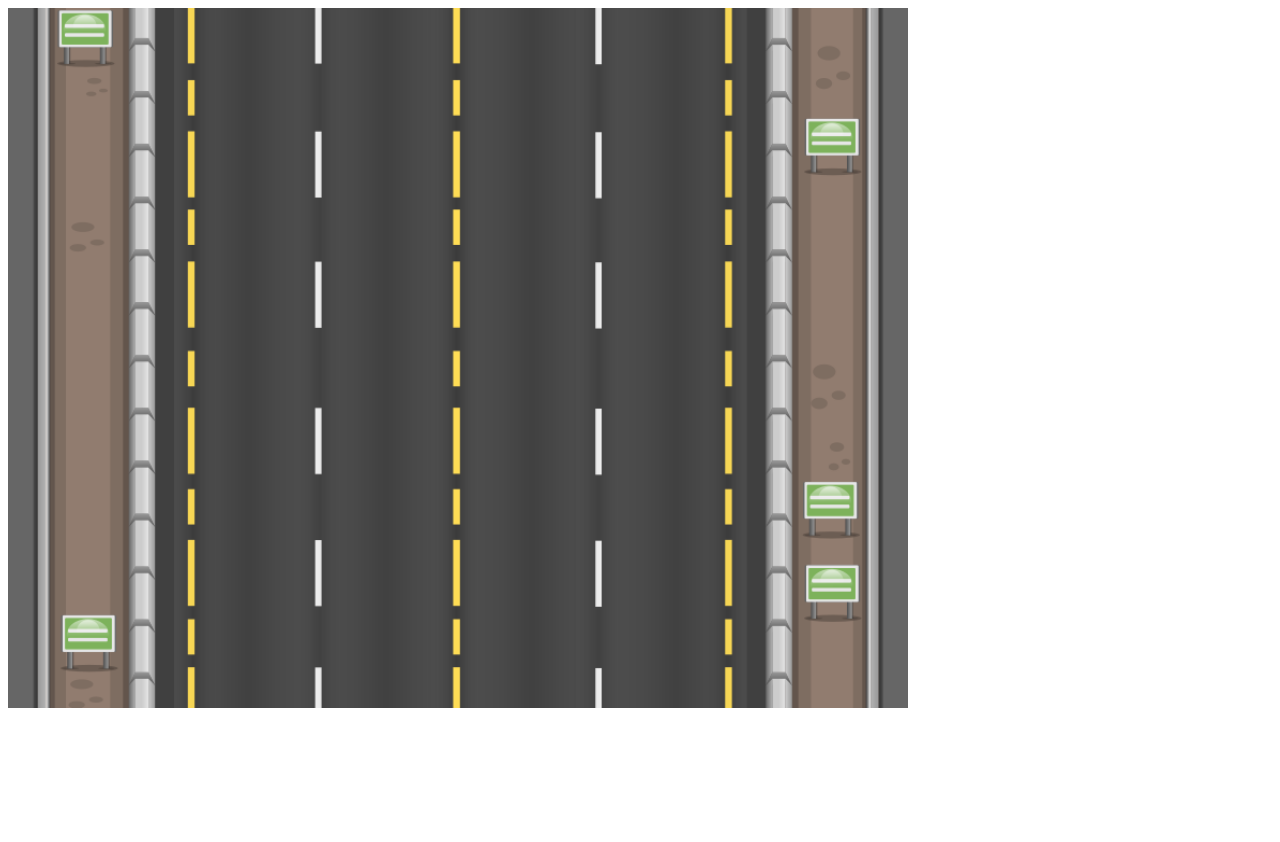
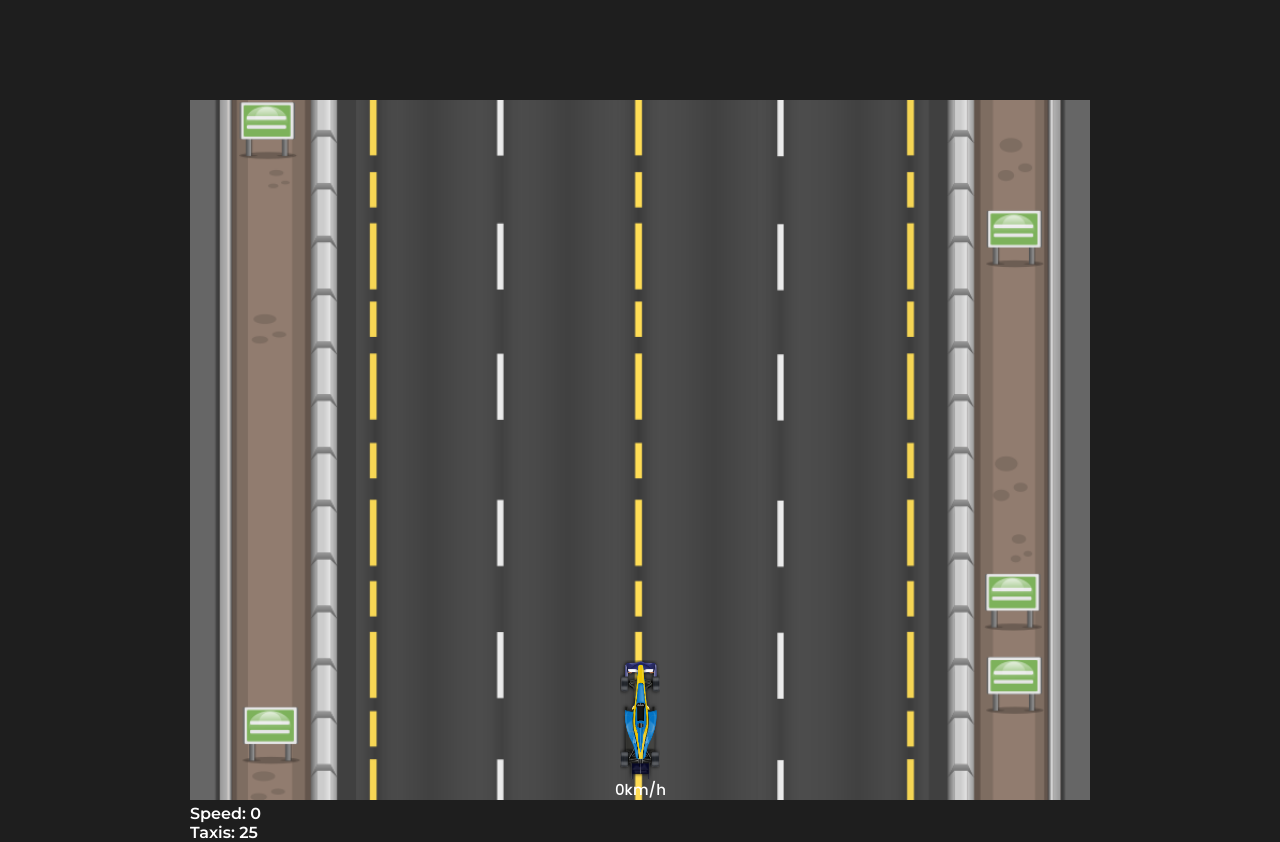
Before and after one commit to Thecots/ElNanoJuegoBrumBrum, a plain HTML site: page index.html in a window 1280 px wide. Before the commit the page ends 800 px from the top, so only its background shows below. Drawn offline with Linux system fonts and the light colour scheme.

Commit message:
el nano fiuuuuuuuuuuu

```diff
--- a/css/style.css
+++ b/css/style.css
@@ -0,0 +1,16 @@
+@import url('https://fonts.googleapis.com/css2?family=Montserrat:ital,wght@0,100;0,200;0,300;0,400;0,500;0,600;0,700;0,800;0,900;1,100;1,200;1,300;1,400;1,500;1,600;1,700;1,800;1,900&display=swap');
+@import url('https://fonts.googleapis.com/css2?family=Poppins:ital,wght@0,100;0,200;0,300;0,400;0,500;0,600;0,700;0,800;0,900;1,100;1,200;1,300;1,400;1,500;1,600;1,700;1,800;1,900&display=swap');
+
+*{
+  margin: 0;
+  padding: 0;
+  box-sizing: border-box;
+  font-family: 'Montserrat',sans-serif;
+}
+
+body{
+  background-color: rgb(30, 30, 30);
+  padding-top: 100px;
+  display: flex;
+  justify-content: center;
+}
--- a/js/app.js
+++ b/js/app.js
@@ -10,7 +10,7 @@ canvas.height = 700
 
 /* settings */
 let game = true
-const setDebugger = true
+const setDebugger = false
 const roadSrc = document.querySelector('#road')
 const road = [
   new Road(roadSrc, canvas.width, canvas.height, 0, -canvas.height),
```
Also changed, not shown: index.html (+0 -1 lines), assets/taxi.png (renamed from assets/taxi.jpg).
